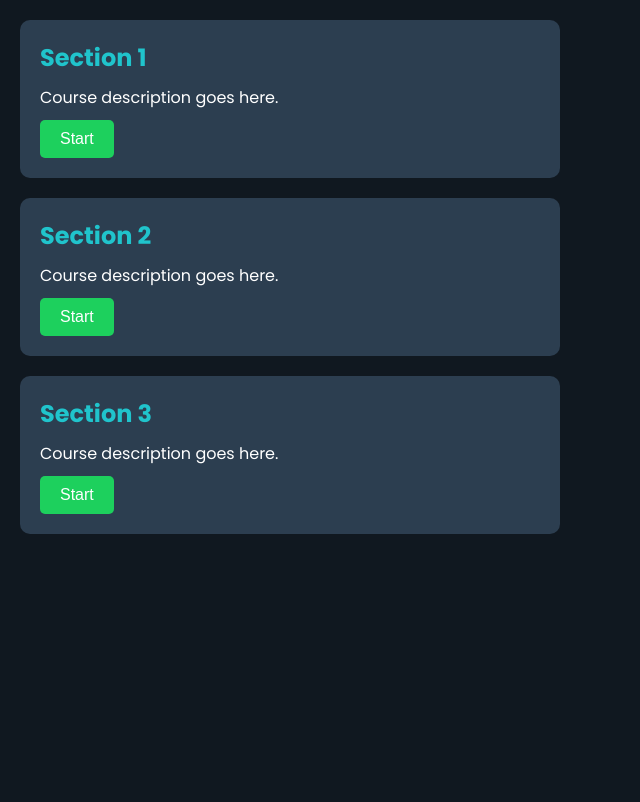
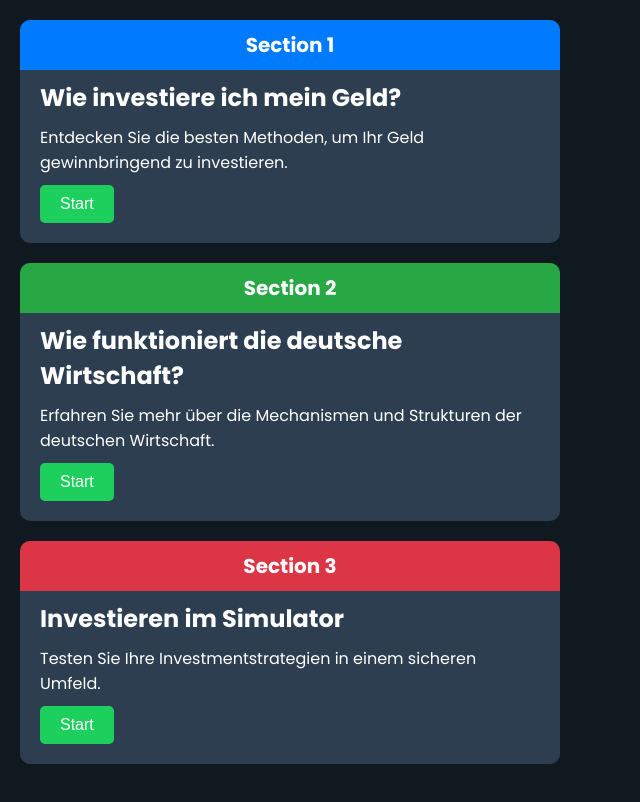
Before and after one commit to jugendInvestiert/jugendInvestiert.github.io, a plain HTML site: page lessons.html in a window 1280 px wide. Shown: the whole page, without its empty margins (0-640 px from the left). Drawn offline with Linux system fonts and the light colour scheme.

Commit message:
design changes

```diff
--- a/lessons.html
+++ b/lessons.html
@@ -1,5 +1,5 @@
 <!DOCTYPE html>
-<html lang="en">
+<html lang="de">
 <head>
     <meta charset="UTF-8">
     <meta name="viewport" content="width=device-width, initial-scale=1.0">
@@ -16,6 +16,9 @@
 
         .content {
             padding: 20px;
+            display: flex;
+            flex-direction: column;
+            align-items: left;
         }
 
         .course {
@@ -24,13 +27,20 @@
             padding: 20px;
             border-radius: 10px;
             max-width: 500px;
+            width: 100%;
+            position: relative;
+            transition: transform 0.3s ease, box-shadow 0.3s ease;
+        }
+
+        .course:hover {
+            transform: scale(1.05);
+            box-shadow: 0 4px 8px rgba(0, 0, 0, 0.2);
         }
 
         .course h3 {
-            margin: 0;
-            margin-bottom: 10px;
+            margin: 20px 0 10px 0;
             font-size: 24px;
-            color: #20C4CC;
+            padding-top: 20px;
         }
 
         .course p {
@@ -52,24 +62,61 @@
         .course button:hover {
             background-color: #16a045;
         }
+
+        .banner1 {
+            background-color: #007bff; /* Blue for Section 1 */
+
+        }
+
+        .banner2 {
+            background-color: #28a745; /* Green for Section 2 */
+
+        }
+
+        .banner3 {
+            background-color: #dc3545; /* Red for Section 3 */
+
+        }
+
+        .banner {
+            padding: 10px;
+            border-radius: 10px 10px 0 0;
+            color: white;
+            position: absolute;
+            top: 0;
+            left: 0;
+            right: 0;
+            text-align: center;
+            font-size: 20px;
+            font-weight: bold;
+        }
     </style>
 </head>
 <body>
     <div class="content">
         <div class="course">
-            <h3>Section 1</h3>
-            <p>Course description goes here.</p>
-            <button>Start</button>
+            <div class="banner banner1">
+                Section 1
+            </div>
+            <h3>Wie investiere ich mein Geld?</h3>
+            <p>Entdecken Sie die besten Methoden, um Ihr Geld gewinnbringend zu investieren.</p>
+            <button onclick="location.href='section1.html'">Start</button>
         </div>
         <div class="course">
-            <h3>Section 2 </h3>
-            <p>Course description goes here.</p>
-            <button>Start</button>
+            <div class="banner banner2">
+                Section 2
+            </div>
+            <h3>Wie funktioniert die deutsche Wirtschaft?</h3>
+            <p>Erfahren Sie mehr über die Mechanismen und Strukturen der deutschen Wirtschaft.</p>
+            <button onclick="location.href='section2.html'">Start</button>
         </div>
         <div class="course">
-            <h3>Section 3</h3>
-            <p>Course description goes here.</p>
-            <button>Start</button>
+            <div class="banner banner3">
+                Section 3
+            </div>
+            <h3>Investieren im Simulator</h3>
+            <p>Testen Sie Ihre Investmentstrategien in einem sicheren Umfeld.</p>
+            <button onclick="location.href='section3.html'">Start</button>
         </div>
     </div>
 </body>
```
Also changed, not shown: index.html (+7 -9 lines), section1.html (added).
